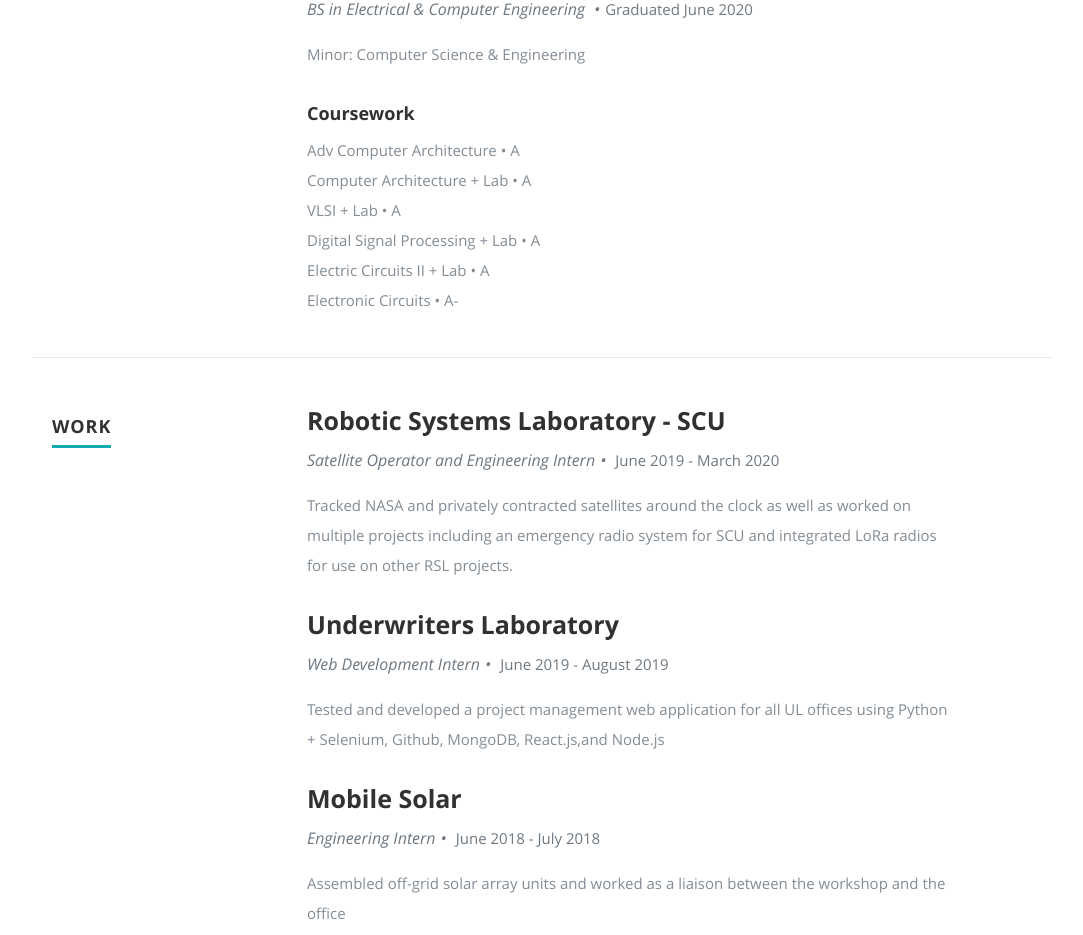
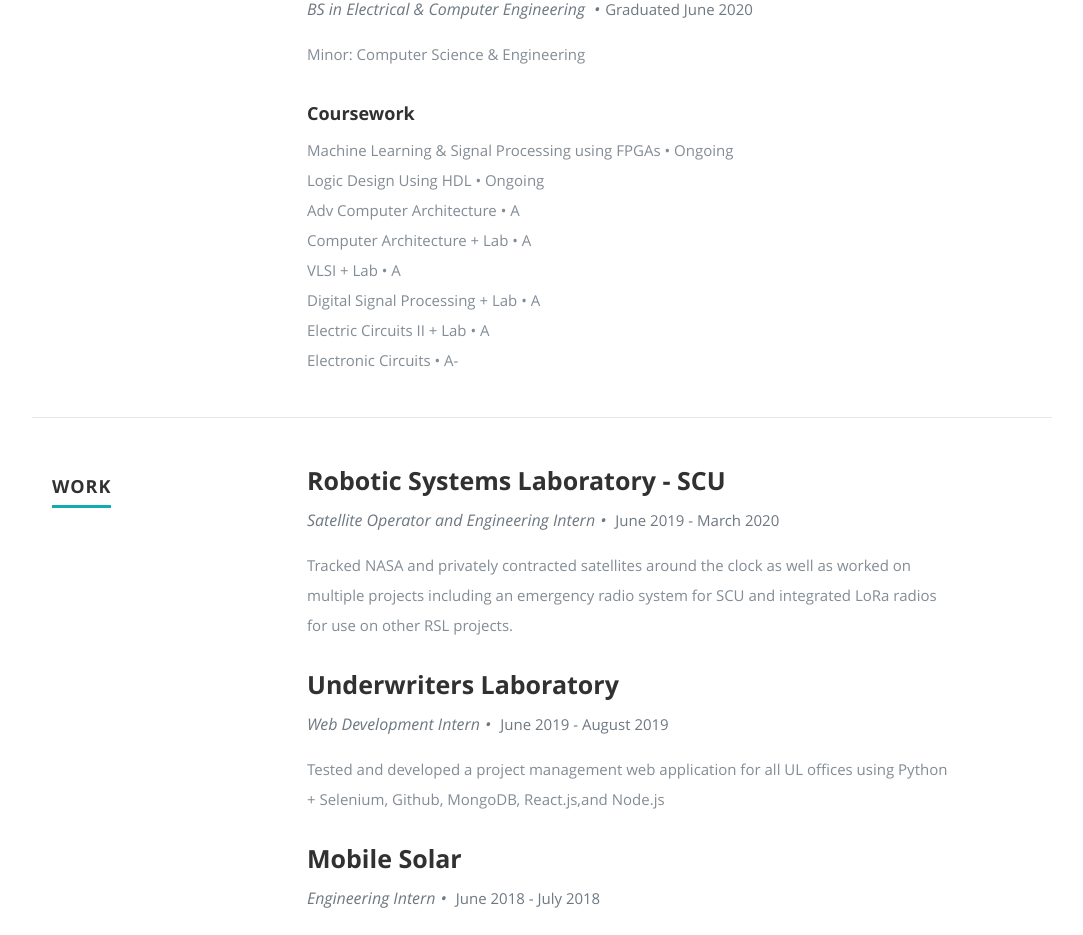
Before and after one commit to beeenut/portfolio, a React (Create React App) app: page / in a window 1280 px wide. Shown: the part 1613-2548 px from the top of the page, without its empty margins (98-1181 px from the left). Built offline with nearby package versions, Linux system fonts and the light colour scheme.

Commit message:
Update Resume.js

```diff
--- a/src/Components/Resume.js
+++ b/src/Components/Resume.js
@@ -79,6 +79,13 @@
                 <div key="Fav Classes">
                   <h5>Coursework</h5>
                   <ul>
+                    <li>
+                      Machine Learning & Signal Processing using FPGAs{" "}
+                      <span>&bull; Ongoing</span>
+                    </li>
+                    <li>
+                      Logic Design Using HDL <span>&bull; Ongoing</span>
+                    </li>
                     <li>
                       Adv Computer Architecture <span>&bull; A</span>
                     </li>
```
